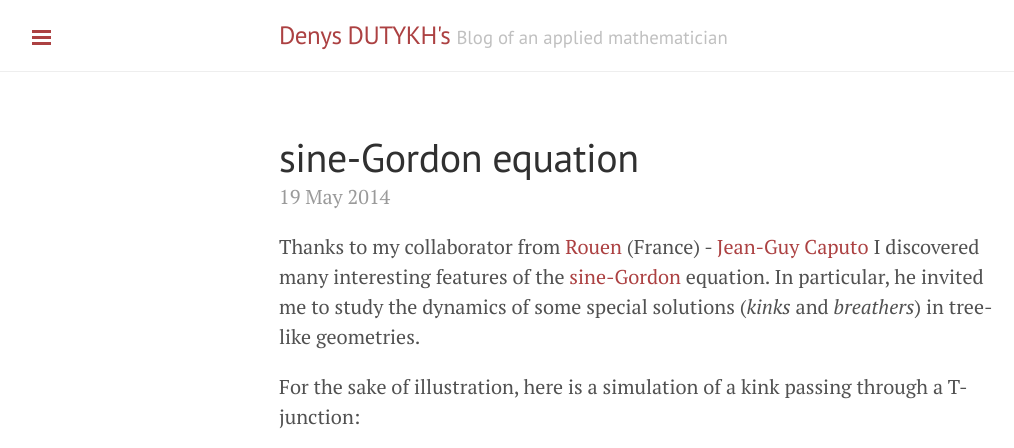
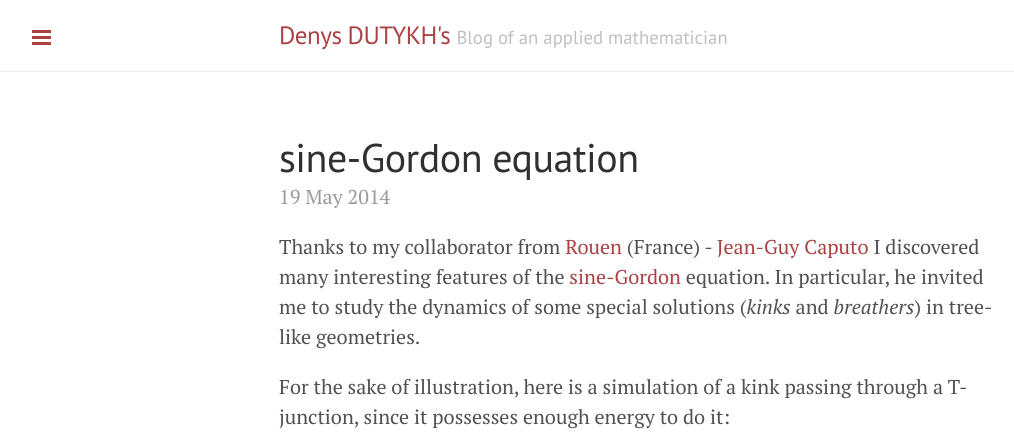
Before and after one commit to dutykh/dutykh.github.io, a Jekyll site: the page built from _posts/2014-05-19-sineGordonFreeFem.md, in a window 1280 px wide and 900 px high, cut to the strip 0-448 px from the top of the window. Shown: the whole strip, without its empty margins (1-1015 px from the left). Built offline with Jekyll 4.4.1, drawn with Linux system fonts in a browser that asks for light colours; Markdown is read by kramdown in place of the engine named in the settings.

Commit message:
Caputo post

```diff
--- a/_posts/2014-05-19-sineGordonFreeFem.md
+++ b/_posts/2014-05-19-sineGordonFreeFem.md
@@ -5,7 +5,7 @@ title: sine-Gordon equation
 
 Thanks to my collaborator from [Rouen](http://en.wikipedia.org/wiki/Rouen) (France) - [Jean-Guy Caputo](http://lmi.insa-rouen.fr/membres/20-caputo.html) I discovered many interesting features of the [sine-Gordon](http://en.wikipedia.org/wiki/Sine%E2%80%93Gordon_equation) equation. In particular, he invited me to study the dynamics of some special solutions (*kinks* and *breathers*) in tree-like geometries.
 
-For the sake of illustration, here is a simulation of a kink passing through a T-junction:
+For the sake of illustration, here is a simulation of a kink passing through a T-junction, since it possesses enough energy to do it:
 
 <iframe width="480" height="360" src="http://www.youtube.com/embed/2pLqAKOrZHU" frameborder="0"> </iframe>
 
```
